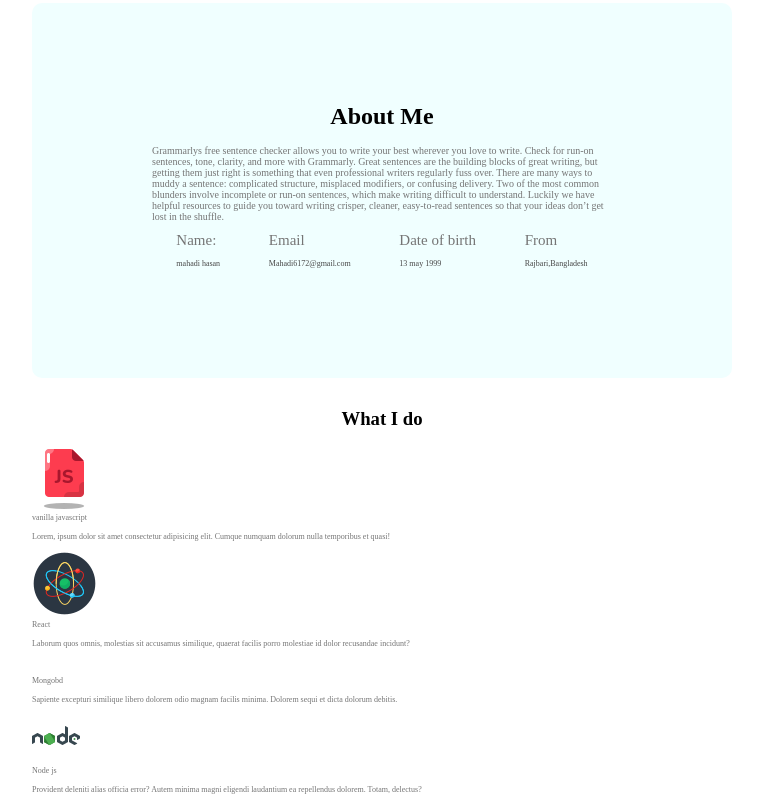
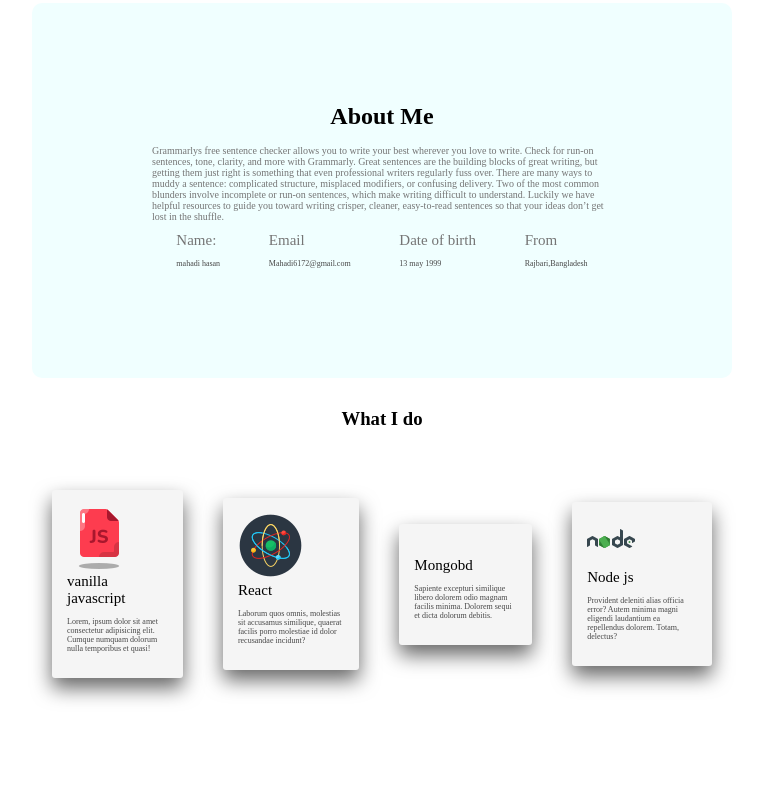
Before and after one commit to mahadihasan05/photpolio-html, a plain HTML site: page index.html in a window 1280 px wide. Shown: the part 612-1416 px from the top of the page, without its empty margins (258-1021 px from the left). After the commit the page ends 1350 px from the top, so only its background shows below. Drawn offline with Linux system fonts and the light colour scheme; files whose address does not match are found by name.

Commit message:
addded 6

```diff
--- a/style/web.css
+++ b/style/web.css
@@ -92,5 +92,28 @@ p{
   }
   .what-do{
     margin-top: 30px;
+    margin-bottom: 30px;
 
   }
+   .skills-container{
+    display: flex;
+    margin-top: 30px;
+    align-items:center;
+
+   }
+   .skill-title{
+    font-size: 15px;
+     color:black;
+    justify-content: space-around;
+   }
+   .skill-description{
+    font-size:8px ;
+    color: #474747;
+   }
+   skill{
+    background-color:whitesmoke;
+    margin: 30px 20px;
+    padding: 15px;
+    box-shadow: 0px 10px 20px rgba(0, 0, 0, .6);
+    border-radius: 3px;
+   }
```
